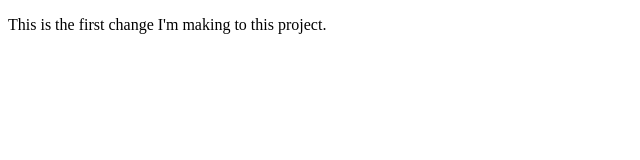
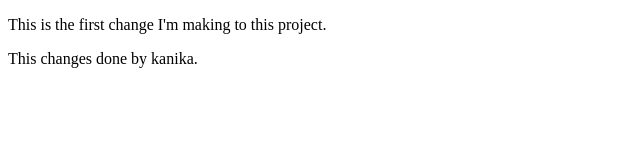
Before and after one commit to kanikachakwalia/test, a plain HTML site: page index.html in a window 1280 px wide. Shown: the whole page, without its empty margins (0-640 px from the left). Drawn offline with Linux system fonts and the light colour scheme.

Commit message:
changes by kanika
changes by kanika

```diff
--- a/index.html
+++ b/index.html
@@ -7,6 +7,7 @@
   <body>
 
     <p>This is the first change I'm making to this project.</p>
+    <p>This changes done by kanika.</p>
 
   </body>
 </html>
```
